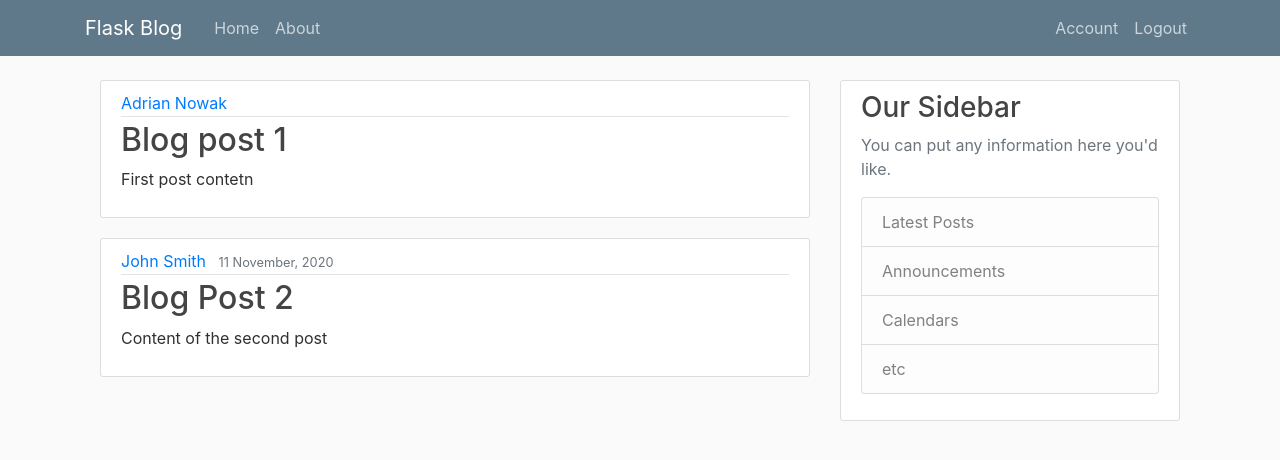
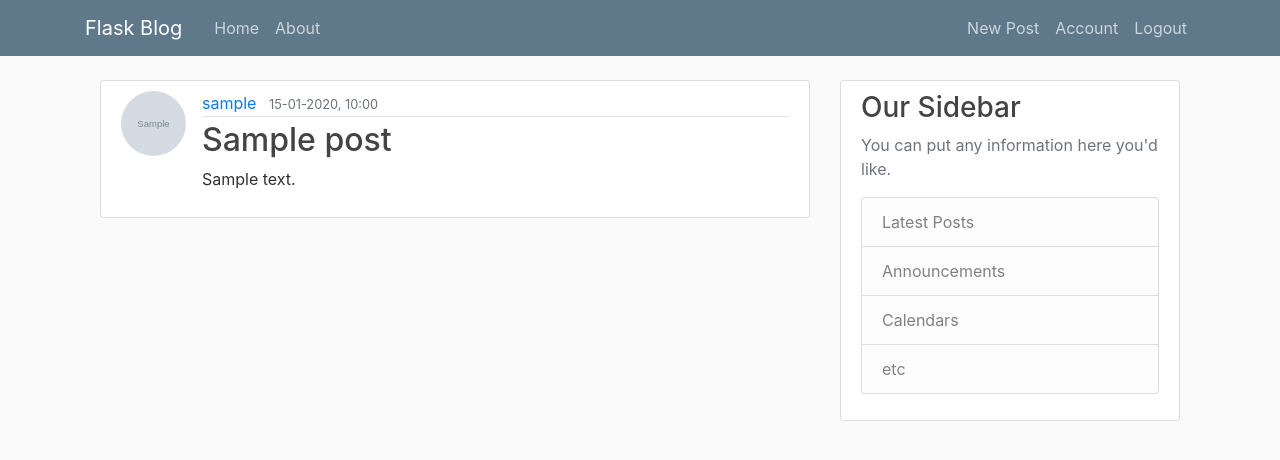
Before and after one commit to Hallowed8/Flask-Blog, a Flask app: page /home in a window 1280 px wide. Shown: the top 460 px of the page. Run offline with Flask 2, Linux system fonts and the light colour scheme; a user stored in the database is signed in; tables that the repository leaves empty hold one stand-in row (values such as "Sample post"); grey boxes marked "Sample" are stand-in pictures.

Commit message:
added possting functionality

```diff
--- a/flaskblog/models.py
+++ b/flaskblog/models.py
@@ -20,7 +20,7 @@ class User(db.Model, UserMixin):
 class Post(db.Model):
     id = db.Column(db.Integer, primary_key = True)
     title = db.Column(db.String(100), nullable = False)
-    date_posted = db.Column(db.Text, nullable = False, default = datetime.utcnow)
+    date_posted = db.Column(db.DateTime, nullable = False, default = datetime.utcnow)
     content = db.Column(db.Text, nullable = False)
     user_id = db.Column(db.Integer, db.ForeignKey('user.id') , nullable = False)
 
--- a/flaskblog/routes.py
+++ b/flaskblog/routes.py
@@ -1,30 +1,16 @@
 from flask import render_template, url_for, flash, redirect, request
 from flaskblog.models import User, Post
-from flaskblog.forms import RegistrationForm, LoginForm, UpdateAccountForm
+from flaskblog.forms import RegistrationForm, LoginForm, UpdateAccountForm, PostForm
 from flaskblog import app, db, bcrypt
 from flask_login import login_user, current_user, logout_user, login_required
 import secrets
 import os
 from PIL import Image
 
-posts = [
-    {
-        'author': 'Adrian Nowak',
-        'title': 'Blog post 1',
-        'content': 'First post contetn',
-        'date_posted:': '10 November, 2020'
-    },
-    {
-        'author': 'John Smith',
-        'title': 'Blog Post 2',
-        'content': "Content of the second post",
-        'date_posted': '11 November, 2020'
-    }
-]
-
 @app.route("/")
 @app.route("/home")
 def home():
+    posts = Post.query.all()
     return render_template("home.html", posts = posts)
 
 
@@ -101,3 +87,15 @@ def account():
         form.email.data = current_user.email
     image_file = url_for('static', filename='profile_pics/' + current_user.image_file)
     return render_template('account.html', title = 'Account', image_file = image_file, form = form)
+
+@app.route("/post/new", methods=['GET', 'POST'])
+@login_required
+def new_post():
+    form = PostForm()
+    if form.validate_on_submit():
+        post = Post(title= form.title.data, content=form.content.data, author = current_user)
+        db.session.add(post)
+        db.session.commit()
+        flash('Your post has been created', 'success')
+        return redirect(url_for('home'))
+    return render_template('create_post.html', title='New Post', form= form, legend='New Post')
--- a/flaskblog/templates/account.html
+++ b/flaskblog/templates/account.html
@@ -14,7 +14,6 @@
                 <legend class="border-bottom mb-4">Account Info</legend>
                 <div class="form-group">
                     {{ form.username.label(class="form=control-label") }}
-
                     {% if form.username.errors %}
                         {{ form.username(class="form-control form-control-lg is-invalid ")}}
                         <div class="invalid-feedback">
--- a/flaskblog/templates/home.html
+++ b/flaskblog/templates/home.html
@@ -2,10 +2,11 @@
 {% block content %}
     {%for post in posts:%}
     <article class="media content-section">
+        <img class="rounded-circle article-img" src="{{ url_for('static', filename='profile_pics/'+ post.author.image_file) }}">
         <div class="media-body">
           <div class="article-metadata">
-            <a class="mr-2" href="#">{{ post.author }}</a>
-            <small class="text-muted">{{ post.date_posted }}</small>
+            <a class="mr-2" href="#">{{ post.author.username }}</a>
+            <small class="text-muted">{{ post.date_posted.strftime('%d-%m-%Y, %H:%M') }}</small>
           </div>
           <h2><a class="article-title" href="#">{{ post.title }}</a></h2>
           <p class="article-content">{{ post.content }}</p>
--- a/flaskblog/templates/layout.html
+++ b/flaskblog/templates/layout.html
@@ -30,6 +30,7 @@
                   <!-- Navbar Right Side -->
                   <div class="navbar-nav">
                     {% if current_user.is_authenticated %}
+                    <a class="nav-item nav-link" href="{{ url_for('new_post') }}">New Post</a>
                     <a class="nav-item nav-link" href="{{ url_for('account') }}">Account</a>
                     <a class="nav-item nav-link" href="{{ url_for('logout') }}">Logout</a>
                     {% else %}
```
Also changed, not shown: flaskblog/forms.py (+6 -1 lines).
